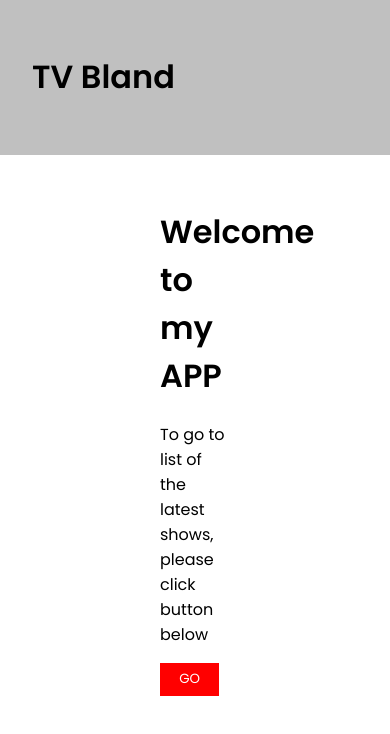
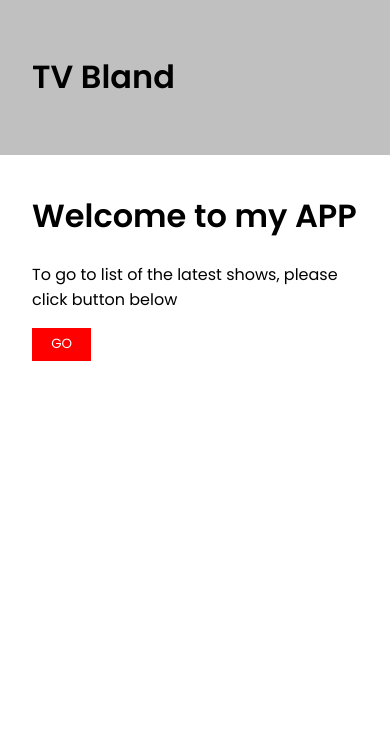
Before and after one commit to Pajko97/tv-bland-shows, a React (Create React App) app: page / in a window 390 px wide. Shown: the top 734 px of the page. Built offline with nearby package versions, Linux system fonts and the light colour scheme.

Commit message:
Respnosive update

```diff
--- a/src/components/Show/ActorList/ActorList.module.css
+++ b/src/components/Show/ActorList/ActorList.module.css
@@ -39,6 +39,9 @@
     margin-right: 0;
     margin-top: 2rem;
   }
+  .item_key {
+      margin-left: 1rem;
+  }
   .item_text p {
     align-self: flex-start;
   }
--- a/src/views/Landing/Landing.module.css
+++ b/src/views/Landing/Landing.module.css
@@ -8,3 +8,10 @@
     border: none;
     padding:0.4rem 1.2rem;
 }
+
+
+@media only screen and (max-width: 800px) {
+    .landing_wrapper {
+        padding: 1rem 2rem;
+    }
+  }
```
